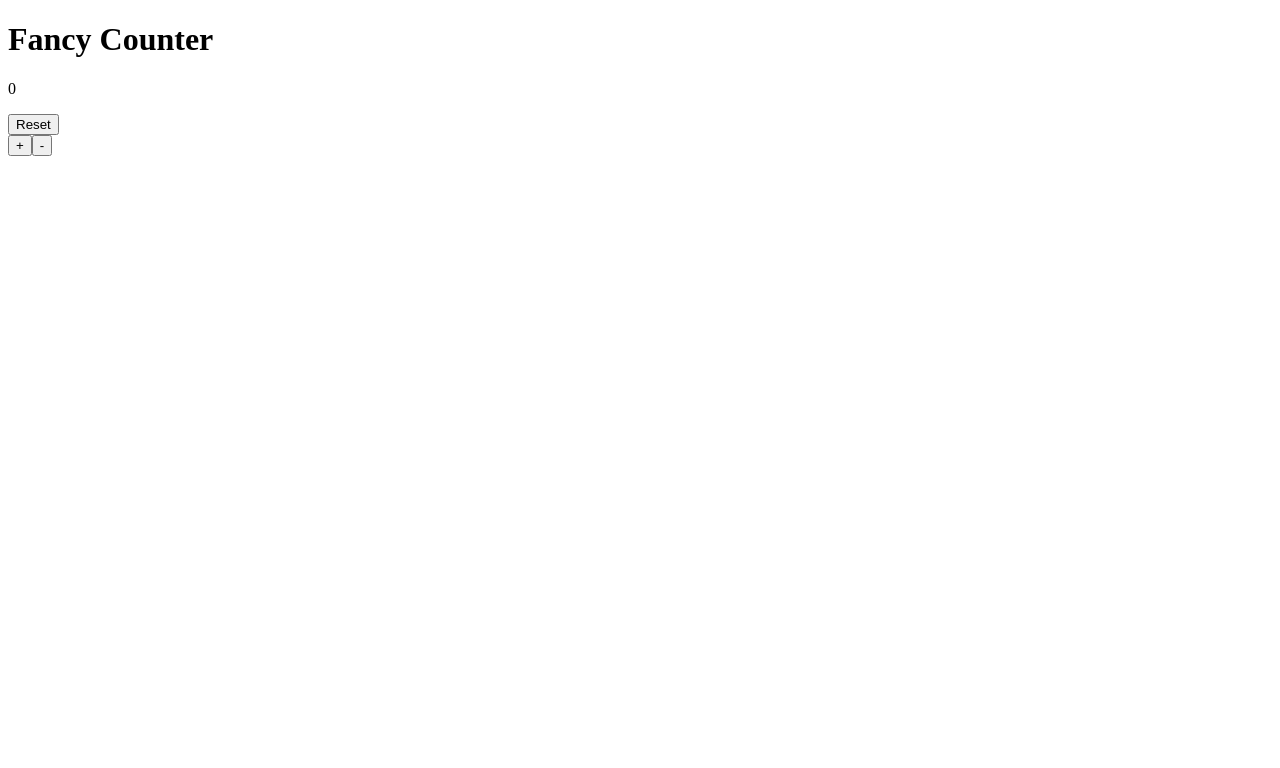
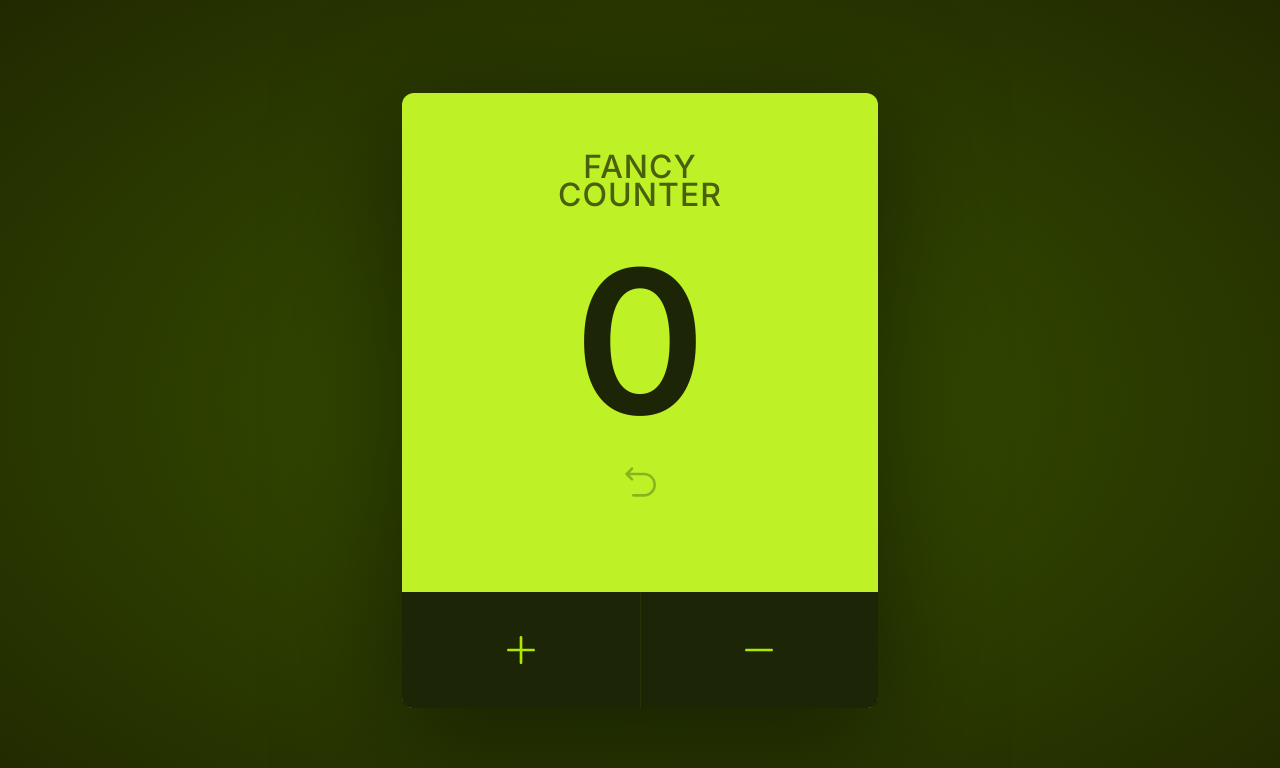
Before and after one commit to cookingnoob/fancy-counter, a React (Vite) app: page / in a window 1280 px wide. Shown: the top 768 px of the page. Built offline with nearby package versions, Linux system fonts and the light colour scheme.

Commit message:
add styles

```diff
--- a/package.json
+++ b/package.json
@@ -10,6 +10,7 @@
     "preview": "vite preview"
   },
   "dependencies": {
+    "@radix-ui/react-icons": "^1.3.0",
     "react": "^18.3.1",
     "react-dom": "^18.3.1"
   },
--- a/src/Card.jsx
+++ b/src/Card.jsx
@@ -5,7 +5,7 @@
 
 const Card = () => {
   return (
-    <div>
+    <div className="card">
       <Title />
       <Count />
       <ResetButton />
--- a/src/Count.jsx
+++ b/src/Count.jsx
@@ -1,5 +1,5 @@
 const Count = () => {
-  return <p>0</p>;
+  return <p className="count">0</p>;
 };
 
 export default Count;
--- a/src/CountButtons.jsx
+++ b/src/CountButtons.jsx
@@ -1,8 +1,14 @@
+import { MinusIcon, PlusIcon } from "@radix-ui/react-icons";
+
 const CountButtons = () => {
   return (
-    <div>
-      <button>+</button>
-      <button>-</button>
+    <div className="button-container">
+      <button className="count-btn">
+        <PlusIcon className="count-btn-icon" />
+      </button>
+      <button className="count-btn">
+        <MinusIcon className="count-btn-icon" />
+      </button>
     </div>
   );
 };
--- a/src/ResetButton.jsx
+++ b/src/ResetButton.jsx
@@ -1,5 +1,11 @@
+import { ResetIcon } from "@radix-ui/react-icons";
+
 const ResetButton = () => {
-  return <button>Reset</button>;
+  return (
+    <button className="reset-btn">
+      <ResetIcon className="reset-btn-icon" />
+    </button>
+  );
 };
 
 export default ResetButton;
--- a/src/Title.jsx
+++ b/src/Title.jsx
@@ -1,5 +1,5 @@
 const Title = () => {
-  return <h1>Fancy Counter</h1>;
+  return <h1 className="title">Fancy Counter</h1>;
 };
 
 export default Title;
--- a/src/index.css
+++ b/src/index.css
@@ -0,0 +1,138 @@
+@import url("https://fonts.googleapis.com/css2?family=Inter:wght@300;400;500;600;700;800;900&display=swap");
+
+* {
+  margin: 0;
+  padding: 0;
+  box-sizing: border-box;
+}
+
+button {
+  all: unset;
+}
+
+body {
+  font-family: Inter, sans-serif;
+  height: 100vh;
+  background-image: radial-gradient(ellipse, #385300, #212900);
+}
+
+#root {
+  width: 100%;
+  height: 100%;
+}
+
+main {
+  width: 100%;
+  height: 100%;
+  display: flex;
+  justify-content: center;
+  align-items: center;
+}
+
+.card {
+  background-color: #bef227;
+  width: 476px;
+  height: 615px;
+  border-radius: 12px;
+  box-shadow: 0 25px 121px rgba(0, 0, 0, 0.5);
+  display: flex;
+  flex-direction: column;
+  align-items: center;
+  transition: all 0.4s;
+}
+
+.card--limit {
+  background-color: #a3d11b;
+}
+
+.title {
+  opacity: 0.6;
+  text-transform: uppercase;
+  letter-spacing: 1px;
+  width: 200px;
+  text-align: center;
+  line-height: 0.9;
+  font-weight: 500;
+  font-size: 32px;
+  margin-top: 60px;
+}
+
+.count {
+  color: #1d2507;
+  font-size: 200px;
+  font-weight: 600;
+  margin-top: 10px;
+}
+
+.reset-btn {
+  cursor: pointer;
+  opacity: 0.3;
+  transition: all 0.4s;
+}
+
+.reset-btn:hover,
+.reset-btn:focus {
+  opacity: 0.5;
+}
+
+.reset-btn-icon {
+  color: #1d2507;
+  height: 40px;
+  width: 40px;
+}
+
+.button-container {
+  background-color: #1d2507;
+  height: 116px;
+  width: 100%;
+  margin-top: auto;
+  border-bottom-right-radius: 10px;
+  border-bottom-left-radius: 10px;
+  display: flex;
+}
+
+.count-btn {
+  flex: 1;
+  display: flex;
+  justify-content: center;
+  align-items: center;
+  cursor: pointer;
+  transition: all 0.4s;
+}
+
+.count-btn:first-child {
+  border-right: 1px solid rgba(189, 254, 0, 0.07);
+}
+
+.count-btn:hover,
+.count-btn:focus {
+  background-color: #212b06;
+}
+
+.count-btn--plus {
+  border-left: 1px solid rgba(189, 254, 0, 0.15);
+}
+
+.count-btn-icon {
+  color: #bdfe00;
+  opacity: 0.9;
+  height: 40px;
+  width: 40px;
+}
+
+@media (max-width: 400px) or (max-height: 500px) {
+  .card {
+    width: 100%;
+    height: 100%;
+    border-radius: 0;
+  }
+
+  .title {
+    margin-top: 100px;
+  }
+
+  .buttons {
+    border-bottom-left-radius: 0;
+    border-bottom-right-radius: 0;
+  }
+}
```
Also changed, not shown: 1 other file (tests, documents, lock files or other folders).
